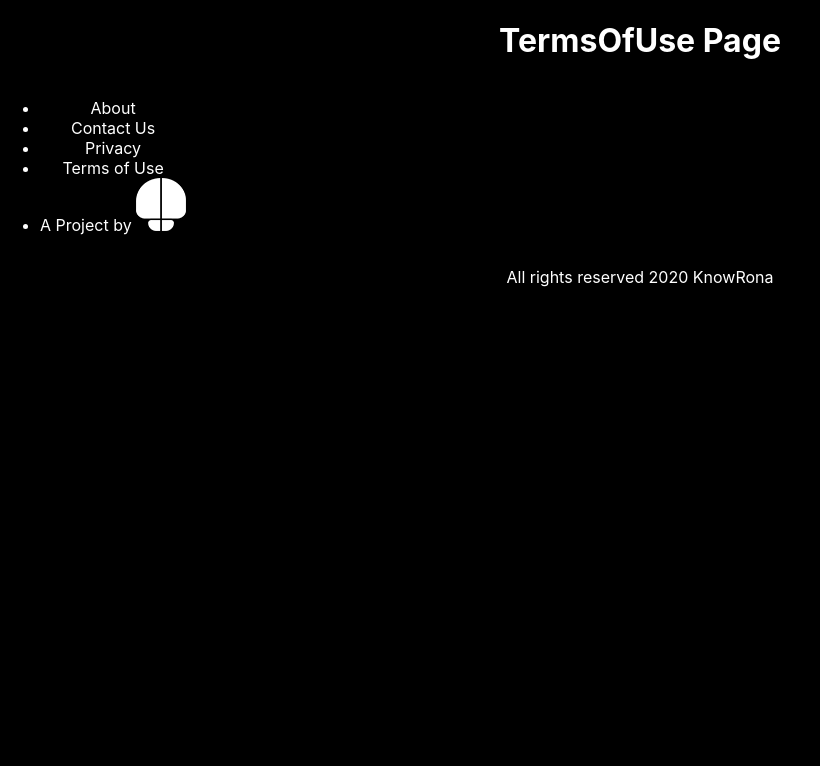
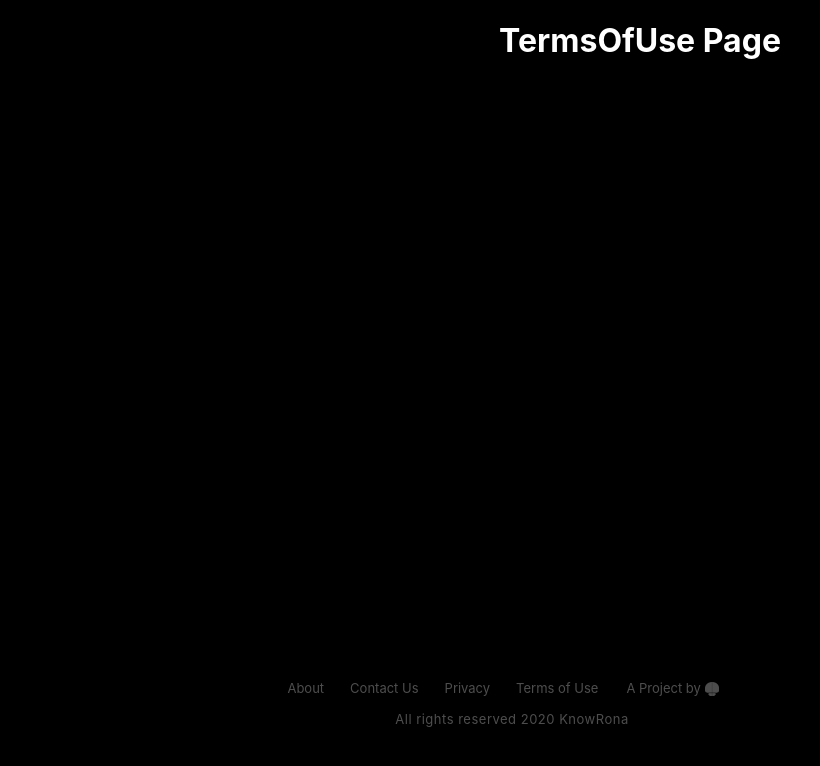
Before and after one commit to HJassar/knowrona, a React (Create React App) app in the folder client/: page /termsofuse in a window 1280 px wide. Shown: the top 766 px of the page, without its empty margins (0-820 px from the left). Built offline with nearby package versions, Linux system fonts and the light colour scheme.

Commit message:
Styled Footer

```diff
--- a/client/src/components/Footer/Footer.css
+++ b/client/src/components/Footer/Footer.css
@@ -1,8 +1,70 @@
-.footer-nav {
-    display: flex;
+
+
+.Footer{
+    display:flex;
+    flex-direction: column;
+    margin-top: 620px;
+    font-size:13px;
+     max-width:1024px;
 }
 
-.footer-nav a {
-    color:white;
-    text-decoration: none;
+
+.footer-nav{
+    display:flex;
+    justify-content:center;
+
 }
+
+.footer-nav ul{
+    list-style:none;
+    display: flex;
+    align-items:flex-end;
+    padding:0;
+    margin:0;
+
+}
+
+
+.footer-nav ul a{
+    color:#fff;
+
+    text-decoration:none;
+
+}
+
+.footer-nav ul li{
+    margin-right:26px;
+    font-weight: 100px;
+    opacity:30%;
+}
+
+.footer-nav ul li:hover{
+    opacity:60%;
+}
+
+.footer-nav ul li:nth-of-type(5){
+    cursor: pointer;
+    margin-left: -16px;
+    margin-right: 0;
+
+}
+
+.Footer img{
+    margin-bottom:-3px;
+    width:11%;
+    cursor: pointer;
+
+}
+   .copyrights p{
+
+       padding:0;
+       margin-top:15px;
+       opacity:30%;
+       letter-spacing: 0.5px;
+   }
+
+   @media screen and (max-width:450px){
+    .footer-nav ul li{
+        margin-right:18px;
+       }
+   }
```
Also changed, not shown: client/src/components/Footer/Footer.js (line endings or trailing spaces).
